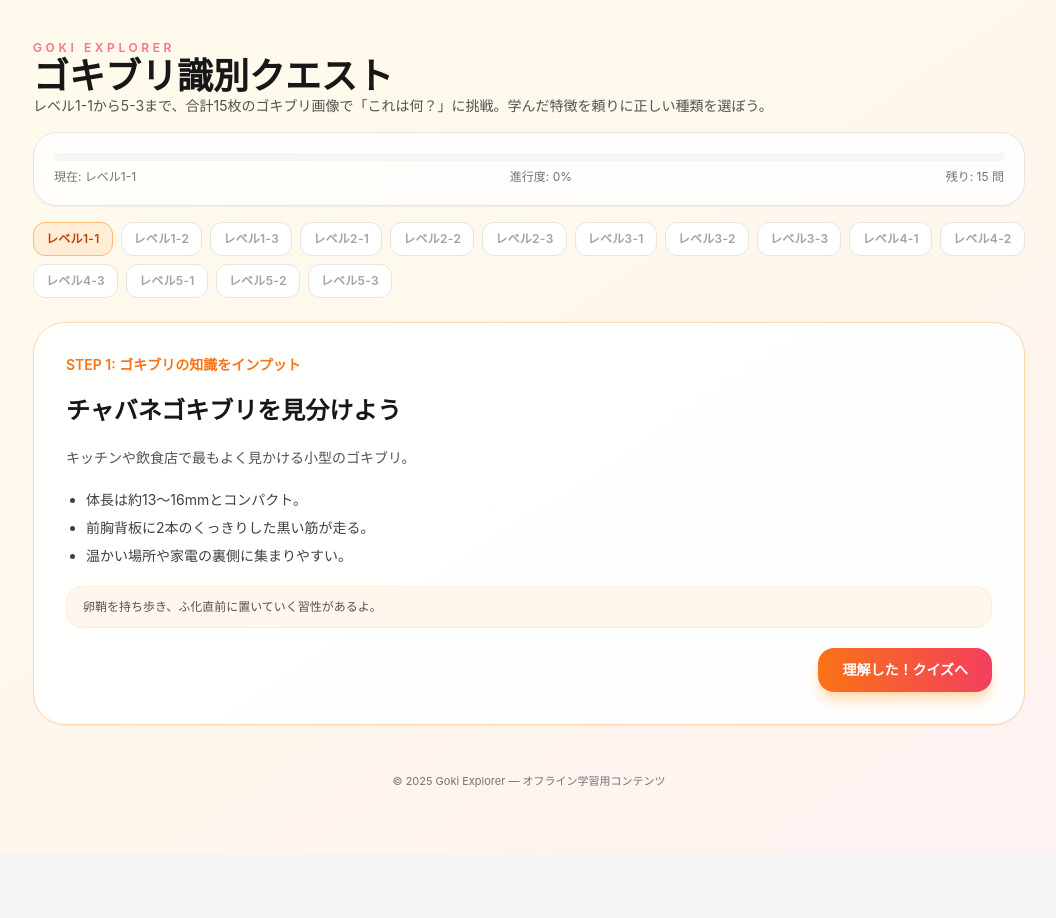
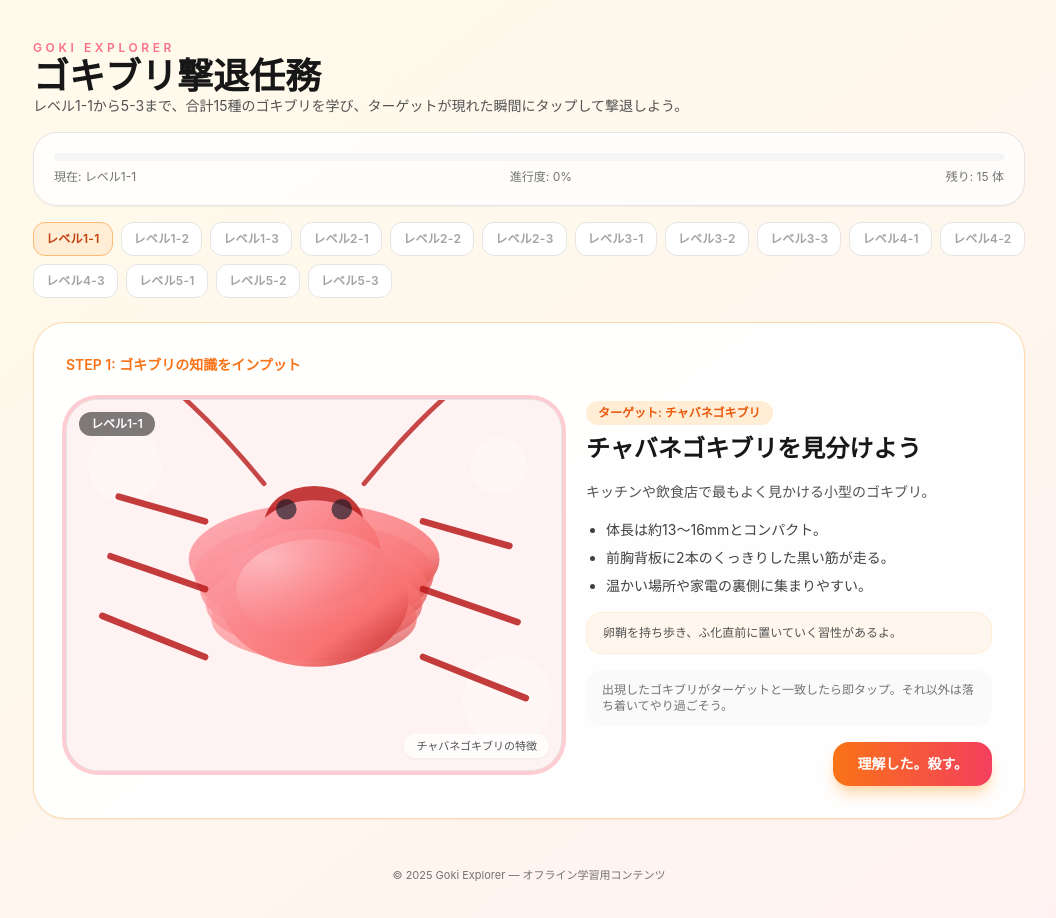
Before and after one commit to rfkdm1011/goki_care, a React (Vite) app: page / in a window 1280 px wide. Shown: the top 918 px of the page, without its empty margins (111-1167 px from the left). Before the commit the page ends 853 px from the top, so only its background shows below. Built offline with nearby package versions, Linux system fonts and the light colour scheme.

Commit message:
refactor gameplay to tap target roach

```diff
--- a/src/App.jsx
+++ b/src/App.jsx
@@ -410,6 +410,16 @@ const STAGES = [
 
 const TOTAL_STAGES = STAGES.length;
 
+const getStageName = (stage) => {
+  if (!stage) return "";
+  const { question, title } = stage;
+  if (question && Array.isArray(question.choices)) {
+    const answerIndex = Math.max(0, Math.min(question.answer ?? 0, question.choices.length - 1));
+    return question.choices[answerIndex];
+  }
+  return title;
+};
+
 const StageBadge = ({ stage, status }) => {
   const base = "px-3 py-2 rounded-xl border text-xs font-semibold tracking-wide transition-all";
   const label = `レベル${stage.level}-${stage.subStage}`;
@@ -433,7 +443,26 @@ const StageTimeline = ({ currentIndex, phase }) => (
   </div>
 );
 
-const StageVisual = ({ stage }) => {
+const StageVisual = ({ stage, interactive = false, onActivate, isTarget = false, instruction }) => {
+  const baseClass =
+    "relative aspect-[4/3] w-full overflow-hidden rounded-[32px] border border-neutral-200 bg-white shadow-inner";
+
+  const handleKeyDown = (event) => {
+    if (!interactive) return;
+    if (event.key === "Enter" || event.key === " ") {
+      event.preventDefault();
+      onActivate?.();
+    }
+  };
+
+  if (!stage) {
+    return (
+      <div className={`${baseClass} flex items-center justify-center bg-neutral-50 text-sm font-medium text-neutral-400`}>
+        出現を待っています…
+      </div>
+    );
+  }
+
   const palette = [
     { bg: "#FEF2F2", body: "#F87171", accent: "#FDA4AF", stroke: "#B91C1C" },
     { bg: "#FFFBEB", body: "#F59E0B", accent: "#FCD34D", stroke: "#B45309" },
@@ -532,9 +561,21 @@ const StageVisual = ({ stage }) => {
     );
   });
 
+  const interactiveClass = interactive
+    ? "cursor-pointer transition-transform hover:scale-[1.02] focus:outline-none focus-visible:outline focus-visible:outline-2 focus-visible:outline-offset-4 focus-visible:outline-rose-400"
+    : "";
+  const targetClass = isTarget ? "ring-4 ring-rose-200" : "";
+
   return (
-    <div className="relative aspect-[4/3] w-full overflow-hidden rounded-[32px] border border-neutral-200 bg-white shadow-inner">
-      <svg viewBox="0 0 240 180" className="w-full h-full">
+    <div
+      className={`${baseClass} ${interactiveClass} ${targetClass}`.trim()}
+      onClick={interactive ? onActivate : undefined}
+      onKeyDown={handleKeyDown}
+      role={interactive ? "button" : undefined}
+      tabIndex={interactive ? 0 : undefined}
+      aria-label={interactive ? `${getStageName(stage)}をタップ` : undefined}
+    >
+      <svg viewBox="0 0 240 180" className="h-full w-full">
         <defs>
           <linearGradient id={gradientId} x1="0%" y1="0%" x2="100%" y2="100%">
             <stop offset="0%" stopColor={palette.accent} />
@@ -595,6 +636,13 @@ const StageVisual = ({ stage }) => {
       <div className="absolute bottom-3 right-3 rounded-full bg-white/80 px-3 py-1 text-[11px] font-medium text-neutral-600 shadow-sm">
         {stage.learning.topic}
       </div>
+      {interactive && (
+        <div className="pointer-events-none absolute inset-x-3 bottom-3 flex justify-center">
+          <span className="rounded-full bg-white/80 px-3 py-1 text-[11px] font-semibold text-rose-500 shadow-sm">
+            {instruction || "ターゲットならタップで撃退"}
+          </span>
+        </div>
+      )}
     </div>
   );
 };
@@ -648,9 +696,17 @@ const VictoryScene = ({ stage }) => {
 };
 
 const LearningCard = ({ stage, onStart }) => (
-  <section className="space-y-5 rounded-[32px] border border-orange-200 bg-white/95 p-8 shadow-sm">
+  <section className="space-y-6 rounded-[32px] border border-orange-200 bg-white/95 p-8 shadow-sm">
     <div className="text-sm font-semibold text-orange-500">STEP 1: ゴキブリの知識をインプット</div>
+    <div className="grid gap-6 md:grid-cols-[1.1fr_minmax(0,0.9fr)]">
+      <StageVisual stage={stage} isTarget />
+      <div className="space-y-4">
+        <div className="space-y-2">
+          <span className="inline-flex items-center rounded-full bg-orange-100 px-3 py-1 text-xs font-semibold text-orange-600">
+            ターゲット: {getStageName(stage)}
+          </span>
           <h2 className="text-2xl font-bold text-neutral-900">{stage.title}</h2>
+        </div>
         <p className="text-sm leading-relaxed text-neutral-600">{stage.learning.summary}</p>
         <ul className="list-disc space-y-2 pl-5 text-sm text-neutral-700">
           {stage.learning.points.map((line, idx) => (
@@ -660,41 +716,56 @@ const LearningCard = ({ stage, onStart }) => (
         <div className="rounded-2xl border border-orange-100 bg-orange-50 px-4 py-3 text-xs text-neutral-600">
           {stage.learning.funFact}
         </div>
+        <div className="rounded-2xl bg-neutral-50 px-4 py-3 text-xs text-neutral-500">
+          出現したゴキブリがターゲットと一致したら即タップ。それ以外は落ち着いてやり過ごそう。
+        </div>
         <div className="flex justify-end">
           <button
             onClick={onStart}
             className="rounded-2xl bg-gradient-to-r from-orange-500 to-rose-500 px-6 py-3 text-sm font-semibold text-white shadow-lg shadow-orange-200 transition-transform hover:scale-[1.02]"
           >
-        理解した！クイズへ
+            理解した。殺す。
           </button>
+        </div>
+      </div>
     </div>
   </section>
 );
 
-const QuizCard = ({ stage, onChoose, feedback }) => (
+const HuntCard = ({ stage, currentRoach, onRoachTap, onSkip, message, encounterCount }) => (
   <section className="space-y-6 rounded-[32px] border border-neutral-200 bg-white/95 p-8 shadow-sm">
-    <div className="text-sm font-semibold text-rose-500">STEP 2: これは何？クイズ</div>
-    <div className="grid gap-6 md:grid-cols-2">
-      <StageVisual stage={stage} />
+    <div className="text-sm font-semibold text-rose-500">STEP 2: ターゲットを撃退</div>
+    <div className="grid gap-6 md:grid-cols-[1.2fr_minmax(0,0.9fr)]">
+      <StageVisual
+        stage={currentRoach}
+        interactive
+        onActivate={onRoachTap}
+        instruction="ターゲットなら即タップ！"
+      />
       <div className="space-y-4">
-        <div>
-          <h3 className="text-lg font-bold text-neutral-900">{stage.question.prompt}</h3>
+        <div className="space-y-2">
+          <h3 className="text-lg font-bold text-neutral-900">ターゲットが出るまで待ち構えよう</h3>
           <p className="text-xs text-neutral-500">ヒント: {stage.question.hint}</p>
         </div>
-        <div className="grid gap-3">
-          {stage.question.choices.map((choice, idx) => (
+        <div className="rounded-2xl border border-rose-100 bg-rose-50 px-4 py-3 text-xs text-rose-600">
+          ターゲット: {getStageName(stage)}
+          <span className="ml-2 text-[10px] text-rose-400">（出現回数 {encounterCount} 回）</span>
+        </div>
+        <div className="space-y-1 text-sm text-neutral-600">
+          <p>・表示されたゴキブリがターゲットならタップして撃退。</p>
+          <p>・違う種類のときは落ち着いて「スルーする」を押して次を待とう。</p>
+          <p>・誤ってタップすると学習からやり直しだ。</p>
+        </div>
         <button
-              key={choice}
-              onClick={() => onChoose(idx)}
-              className="w-full rounded-2xl border border-neutral-200 px-4 py-3 text-left text-sm font-semibold text-neutral-700 transition-colors hover:border-rose-400 hover:bg-rose-50"
+          type="button"
+          onClick={onSkip}
+          className="w-full rounded-2xl border border-neutral-200 px-4 py-3 text-sm font-semibold text-neutral-700 transition-colors hover:border-rose-400 hover:bg-rose-50"
         >
-              {String.fromCharCode(65 + idx)}. {choice}
+          スルーする（別のゴキブリを待つ）
         </button>
-          ))}
-        </div>
-        {feedback && (
-          <div className="rounded-2xl border border-rose-200 bg-rose-50 px-4 py-3 text-sm text-rose-600">
-            {feedback}
+        {message && (
+          <div className="rounded-2xl border border-rose-200 bg-rose-50 px-4 py-3 text-xs text-rose-600">
+            {message}
           </div>
         )}
       </div>
@@ -704,7 +775,7 @@ const QuizCard = ({ stage, onChoose, feedback }) => (
 
 const ResultCard = ({ stage, onNext, isFinal }) => (
   <section className="space-y-6 rounded-[32px] border border-emerald-300 bg-white/95 p-8 shadow-lg">
-    <div className="text-sm font-semibold text-emerald-600">STEP 3: 撃退タイム</div>
+    <div className="text-sm font-semibold text-emerald-600">STEP 3: 撃退完了</div>
     <VictoryScene stage={stage} />
     <div className="space-y-2 text-center">
       <h3 className="text-2xl font-bold text-neutral-900">{stage.victory.shout}</h3>
@@ -721,12 +792,41 @@ const ResultCard = ({ stage, onNext, isFinal }) => (
   </section>
 );
 
+const FailCard = ({ stage, mistake, onRetry }) => {
+  const mistakeName = getStageName(mistake) || "別のゴキブリ";
+  return (
+    <section className="space-y-6 rounded-[32px] border border-rose-200 bg-white/95 p-8 shadow-lg">
+      <div className="text-sm font-semibold text-rose-500">STEP 2: 撃退失敗</div>
+      <div className="grid gap-6 md:grid-cols-[1.1fr_minmax(0,0.9fr)]">
+        <StageVisual stage={mistake} />
+        <div className="space-y-4">
+          <h3 className="text-xl font-bold text-neutral-900">
+            これは {mistakeName} だった！
+          </h3>
+          <p className="text-sm leading-relaxed text-neutral-600">
+            狙うべきは {getStageName(stage)}。違う種類を叩いてしまったので、もう一度特徴を頭に入れよう。
+          </p>
+          <div className="rounded-2xl border border-rose-100 bg-rose-50 px-4 py-3 text-xs text-rose-600">
+            ターゲット: {getStageName(stage)} / 誤爆: {mistakeName}
+          </div>
+          <button
+            onClick={onRetry}
+            className="rounded-2xl bg-gradient-to-r from-orange-500 to-rose-500 px-6 py-3 text-sm font-semibold text-white shadow-lg shadow-orange-200 transition-transform hover:scale-[1.02]"
+          >
+            学び直して再挑戦
+          </button>
+        </div>
+      </div>
+    </section>
+  );
+};
+
 const CompletionCard = ({ onRestart }) => (
   <section className="space-y-6 rounded-[32px] border border-emerald-300 bg-white p-8 text-center shadow-xl">
     <div className="text-sm font-semibold text-emerald-600">全ステージクリア！</div>
-    <h2 className="text-3xl font-bold text-neutral-900">イラストから実写まで制覇したよ！</h2>
+    <h2 className="text-3xl font-bold text-neutral-900">全15種のターゲットを撃退完了！</h2>
     <p className="text-sm text-neutral-600">
-      ゴキブリの特徴を学びながら15問を連続クリア。観察力と知識がしっかり身につきました。
+      特徴を覚えてターゲットが現れた瞬間にタップできるようになった。観察力と反応速度が磨かれたね。
     </p>
     <div className="mx-auto w-full max-w-md">
       <VictoryScene stage={{ id: "complete", level: 5 }} />
@@ -743,43 +843,90 @@ const CompletionCard = ({ onRestart }) => (
 export default function App() {
   const [stageIndex, setStageIndex] = useState(0);
   const [phase, setPhase] = useState("learn");
-  const [feedback, setFeedback] = useState("");
+  const [statusMessage, setStatusMessage] = useState("");
   const [isCleared, setIsCleared] = useState(false);
+  const [currentRoach, setCurrentRoach] = useState(null);
+  const [encounterCount, setEncounterCount] = useState(0);
+  const [mistakeRoach, setMistakeRoach] = useState(null);
 
   const stage = STAGES[stageIndex];
   const clearedCount = stageIndex + (phase === "result" ? 1 : 0);
   const progress = Math.min(clearedCount / TOTAL_STAGES, 1);
 
-  const handleStartQuiz = () => {
-    setFeedback("");
-    setPhase("quiz");
+  const clearCurrentRoach = () => {
+    setCurrentRoach(null);
+    setEncounterCount(0);
   };
 
-  const handleChoice = (choiceIndex) => {
-    if (phase !== "quiz") return;
-    if (choiceIndex === stage.question.answer) {
-      setFeedback("");
+  const createEncounter = (avoidId) => {
+    const others = STAGES.filter((item) => item.id !== stage.id);
+    const shuffled = [...others].sort(() => Math.random() - 0.5);
+    const sample = shuffled.slice(0, Math.min(3, shuffled.length));
+    const candidates = [stage, ...sample];
+    const filtered = avoidId ? candidates.filter((item) => item.id !== avoidId) : candidates;
+    const pool = filtered.length > 0 ? filtered : candidates;
+    return pool[Math.floor(Math.random() * pool.length)];
+  };
+
+  const handleStartHunt = () => {
+    const next = createEncounter();
+    setCurrentRoach(next);
+    setEncounterCount(1);
+    setStatusMessage("ターゲットが現れるまで目を凝らそう。違う種類はスルー！");
+    setMistakeRoach(null);
+    setPhase("hunt");
+  };
+
+  const handleSkip = () => {
+    if (phase !== "hunt") return;
+    const next = createEncounter(currentRoach?.id);
+    setCurrentRoach(next);
+    setEncounterCount((prev) => (prev === 0 ? 1 : prev + 1));
+    setStatusMessage("別のゴキブリが現れた。焦らずターゲットを見極めよう。");
+  };
+
+  const handleRoachTap = () => {
+    if (phase !== "hunt" || !currentRoach) return;
+    if (currentRoach.id === stage.id) {
+      setStatusMessage("");
       setPhase("result");
+      setMistakeRoach(null);
+      clearCurrentRoach();
     } else {
-      setFeedback("もう一度よく観察してみよう！");
+      setMistakeRoach(currentRoach);
+      setStatusMessage("");
+      setPhase("fail");
+      clearCurrentRoach();
     }
   };
 
   const handleNext = () => {
+    clearCurrentRoach();
+    setStatusMessage("");
     if (stageIndex >= STAGES.length - 1) {
       setIsCleared(true);
+      setPhase("result");
       return;
     }
     setStageIndex((prev) => prev + 1);
     setPhase("learn");
-    setFeedback("");
+    setMistakeRoach(null);
+  };
+
+  const handleRetry = () => {
+    setPhase("learn");
+    setStatusMessage("");
+    clearCurrentRoach();
+    setMistakeRoach(null);
   };
 
   const handleRestart = () => {
     setStageIndex(0);
     setPhase("learn");
-    setFeedback("");
+    setStatusMessage("");
     setIsCleared(false);
+    clearCurrentRoach();
+    setMistakeRoach(null);
   };
 
   return (
@@ -788,9 +935,9 @@ export default function App() {
         <header className="space-y-4">
           <div>
             <p className="text-xs font-semibold uppercase tracking-[0.3em] text-rose-400">Goki Explorer</p>
-            <h1 className="text-3xl font-black text-neutral-900 sm:text-4xl">ゴキブリ識別クエスト</h1>
+            <h1 className="text-3xl font-black text-neutral-900 sm:text-4xl">ゴキブリ撃退任務</h1>
             <p className="text-sm text-neutral-600">
-              レベル1-1から5-3まで、合計15枚のゴキブリ画像で「これは何？」に挑戦。学んだ特徴を頼りに正しい種類を選ぼう。
+              レベル1-1から5-3まで、合計15種のゴキブリを学び、ターゲットが現れた瞬間にタップして撃退しよう。
             </p>
           </div>
           <div className="rounded-3xl border border-neutral-200 bg-white/80 p-5 shadow-sm">
@@ -804,7 +951,7 @@ export default function App() {
               <div className="flex flex-col justify-between text-xs text-neutral-500 sm:flex-row">
                 <span>現在: レベル{stage.level}-{stage.subStage}</span>
                 <span>進行度: {Math.round(progress * 100)}%</span>
-                <span>残り: {TOTAL_STAGES - Math.min(clearedCount, TOTAL_STAGES)} 問</span>
+                <span>残り: {TOTAL_STAGES - Math.min(clearedCount, TOTAL_STAGES)} 体</span>
               </div>
             </div>
           </div>
@@ -815,9 +962,21 @@ export default function App() {
           <CompletionCard onRestart={handleRestart} />
         ) : (
           <>
-            {phase === "learn" && <LearningCard stage={stage} onStart={handleStartQuiz} />}
-            {phase === "quiz" && <QuizCard stage={stage} onChoose={handleChoice} feedback={feedback} />}
-            {phase === "result" && <ResultCard stage={stage} onNext={handleNext} isFinal={stageIndex === STAGES.length - 1} />}
+            {phase === "learn" && <LearningCard stage={stage} onStart={handleStartHunt} />}
+            {phase === "hunt" && (
+              <HuntCard
+                stage={stage}
+                currentRoach={currentRoach}
+                onRoachTap={handleRoachTap}
+                onSkip={handleSkip}
+                message={statusMessage}
+                encounterCount={encounterCount}
+              />
+            )}
+            {phase === "fail" && <FailCard stage={stage} mistake={mistakeRoach} onRetry={handleRetry} />}
+            {phase === "result" && (
+              <ResultCard stage={stage} onNext={handleNext} isFinal={stageIndex === STAGES.length - 1} />
+            )}
           </>
         )}
 
```
Lines whose indentation alone changed are shown as unchanged.
